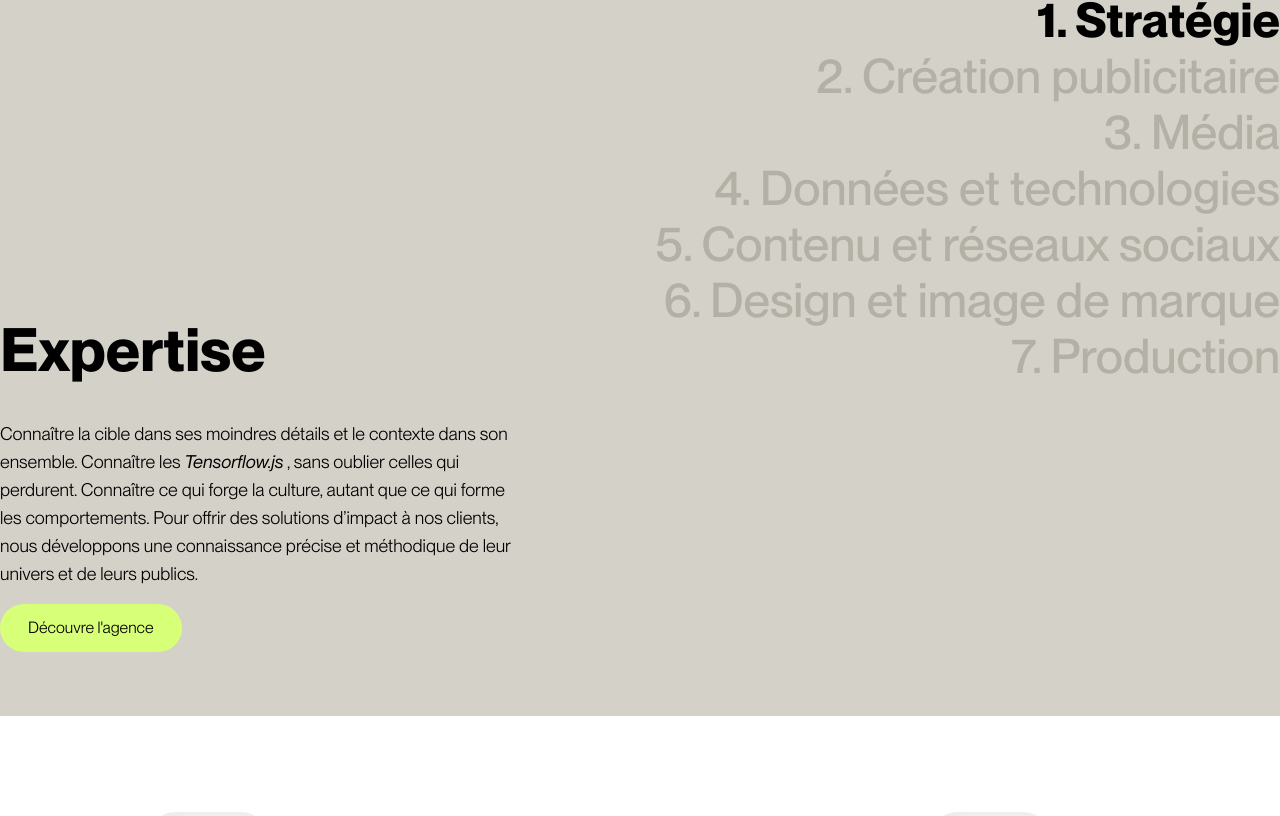
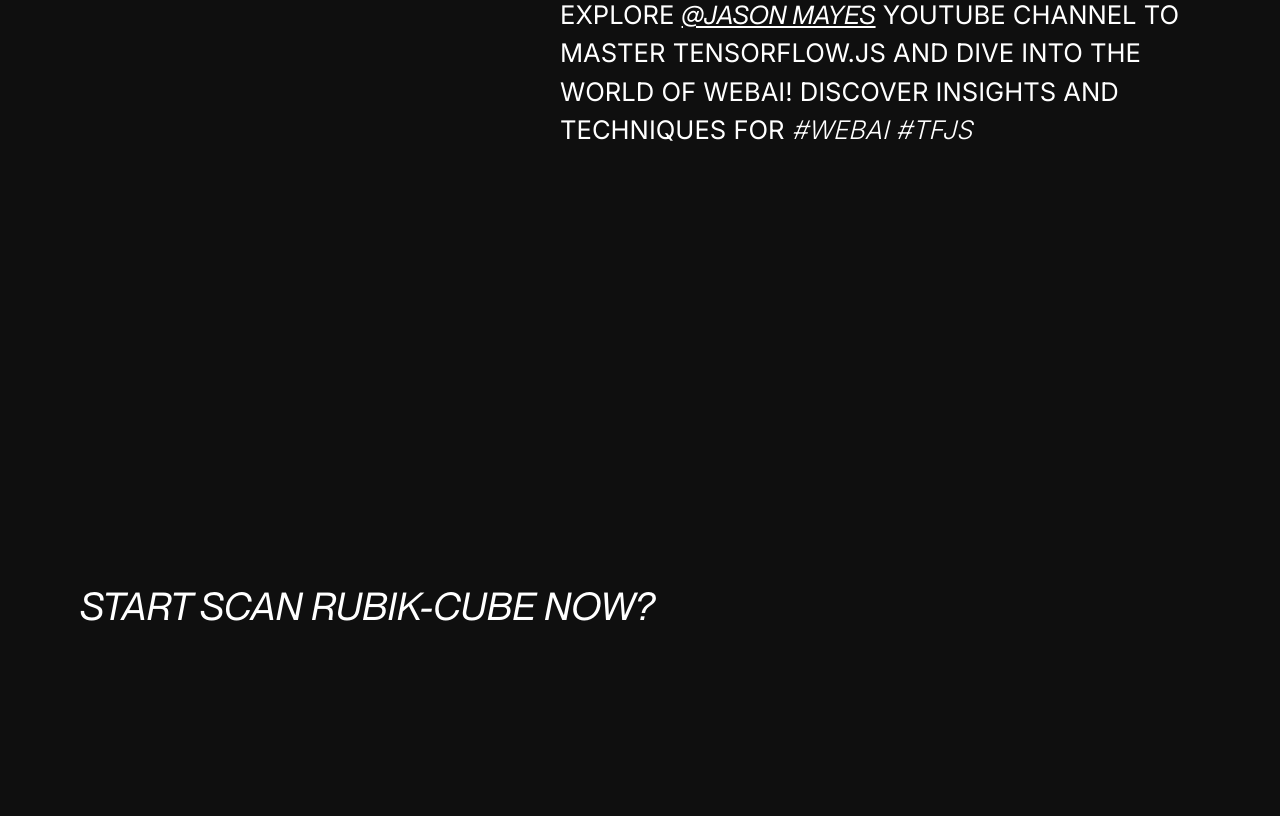
Before and after one commit to itsyuimorii/RubikAI-Solver-Interface-build-with-Next.js-TailwindCSS, a Next.js app: page / in a window 1280 px wide. Shown: the part 884-1700 px from the top of the page. Built offline with nearby package versions, Linux system fonts and the light colour scheme.

Commit message:
Update page.js

```diff
--- a/app/page.js
+++ b/app/page.js
@@ -28,8 +28,8 @@
     <main className="relative h-screen">
       {/* <Scene /> */}
       <Intro />
-      <Description />
-      <TextParallax />
+      {/* <Description /> */}
+      {/* <TextParallax /> */}
       <Section />
       <Footer />
     </main>
```
